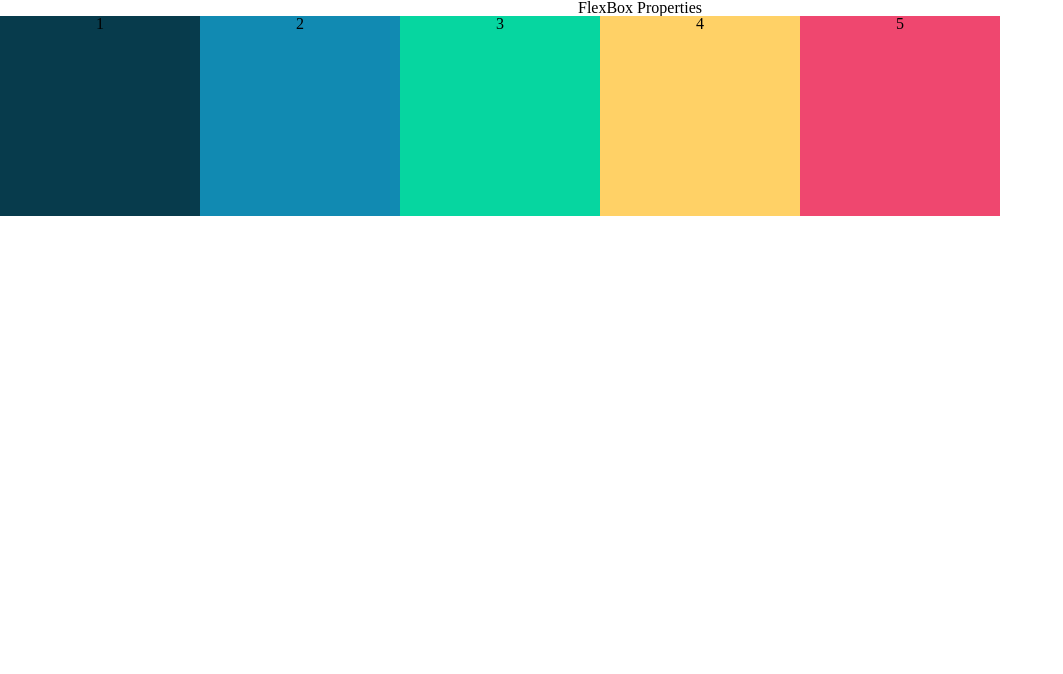
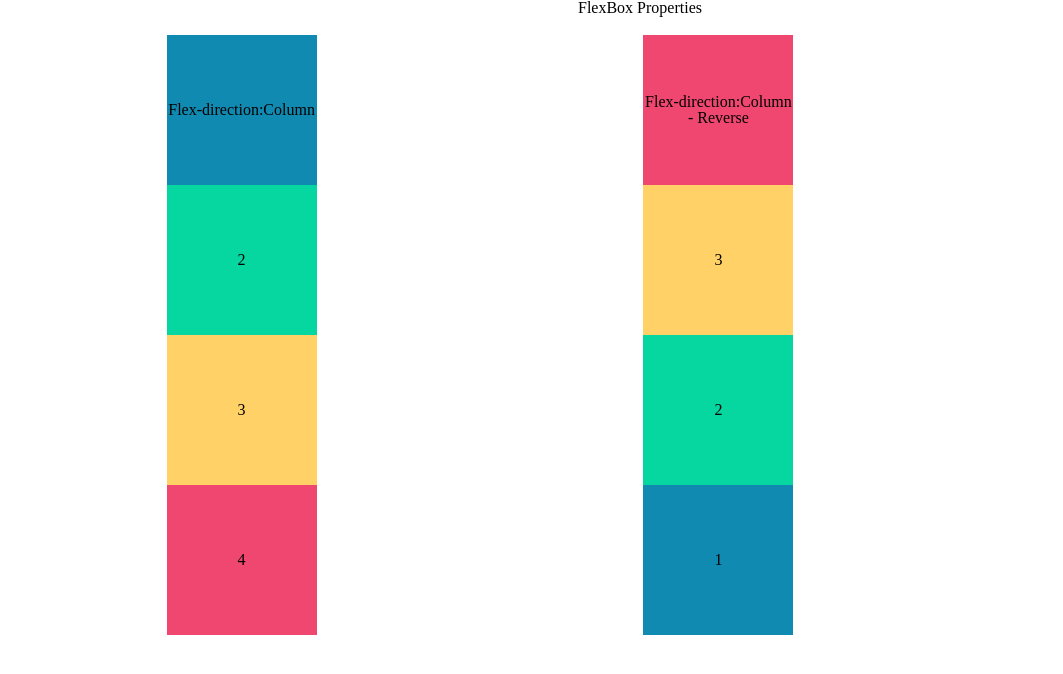
Before and after one commit to mugas/gsTutorials, a plain HTML site: page FlexBox/index.html in a window 1280 px wide. Shown: the whole page, without its empty margins (0-1063 px from the left). Drawn offline with Linux system fonts and the light colour scheme.

Commit message:
flex direction

```diff
--- a/FlexBox/index.html
+++ b/FlexBox/index.html
@@ -13,13 +13,27 @@
 
     <h1>FlexBox Properties</h1>
 
-    <section class="flex_direction">
-        <div>1</div>
-        <div>2</div>
-        <div>3</div>
-        <div>4</div>
-        <div>5</div>
+    <section class="flexbox_properties">
+        <article class="column">
+            <section class="flex_column">
+                <div>Flex-direction:Column</div>
+                <div>2</div>
+                <div>3</div>
+                <div>4</div>
+            </section>
+
+            <section class="flex_column_reverse">
+                <div>1</div>
+                <div>2</div>
+                <div>3</div>
+                <div>Flex-direction:Column - Reverse</div>
+            </section>
+        </article>
+
+
+
     </section>
+
 
 </body>
 
--- a/FlexBox/style.css
+++ b/FlexBox/style.css
@@ -56,38 +56,65 @@ h1{
 
 /*Container*/
 
-.flex_direction div{
-    width:200px;
-    height:200px;
+section div{
+    width:150px;
+    height:150px;
+	display: flex;
+    align-items: center;
+    justify-content: center;
     text-align: center;
+}
+
+.flexbox_properties{
+	/* display: flex;
+	flex-direction: column; */
+
+	width: 100%;
+	max-width: 960px;
+}
+
+.column{
+	display: flex;
+	column-gap: 2em;
+	margin: 2%;
+	justify-content: space-around;
+}
+
+section div:nth-last-of-type(1){
+    background-color: #ef476f;
+}
+
+section div:nth-last-of-type(2){
+    background-color: #ffd166;
+}
+
+section div:nth-last-of-type(3){
+    background-color: #06d6a0;
+}
+section div:nth-last-of-type(4){
+    background-color: #118ab2;
+}
+section div:nth-last-of-type(5){
+    background-color: #073b4c;
+}
+
+.flex_row, .flex_column, .flex_column_reverse {
+    display: flex;
+}
+
+.flex_column{
+	flex-direction: column;
+	align-items: center	;
+
 }
 
 
 
-.flex_direction div:nth-last-of-type(1){
-    background-color: #ef476f;
+/* .flex_column div, .flex_column_reverse div{
+
+} */
+
+
+.flex_column_reverse{
+	flex-direction: column-reverse;
 }
-
-.flex_direction div:nth-last-of-type(2){
-    background-color: #ffd166;
-}
-
-.flex_direction div:nth-last-of-type(3){
-    background-color: #06d6a0;
-}
-.flex_direction div:nth-last-of-type(4){
-    background-color: #118ab2;
-}
-.flex_direction div:nth-last-of-type(5){
-    background-color: #073b4c;
-}
-
-.flex_direction {
-    display: flex;
-
-}
-
-.flex_direction:hover{
-   flex-direction: column;
-
-}
```
